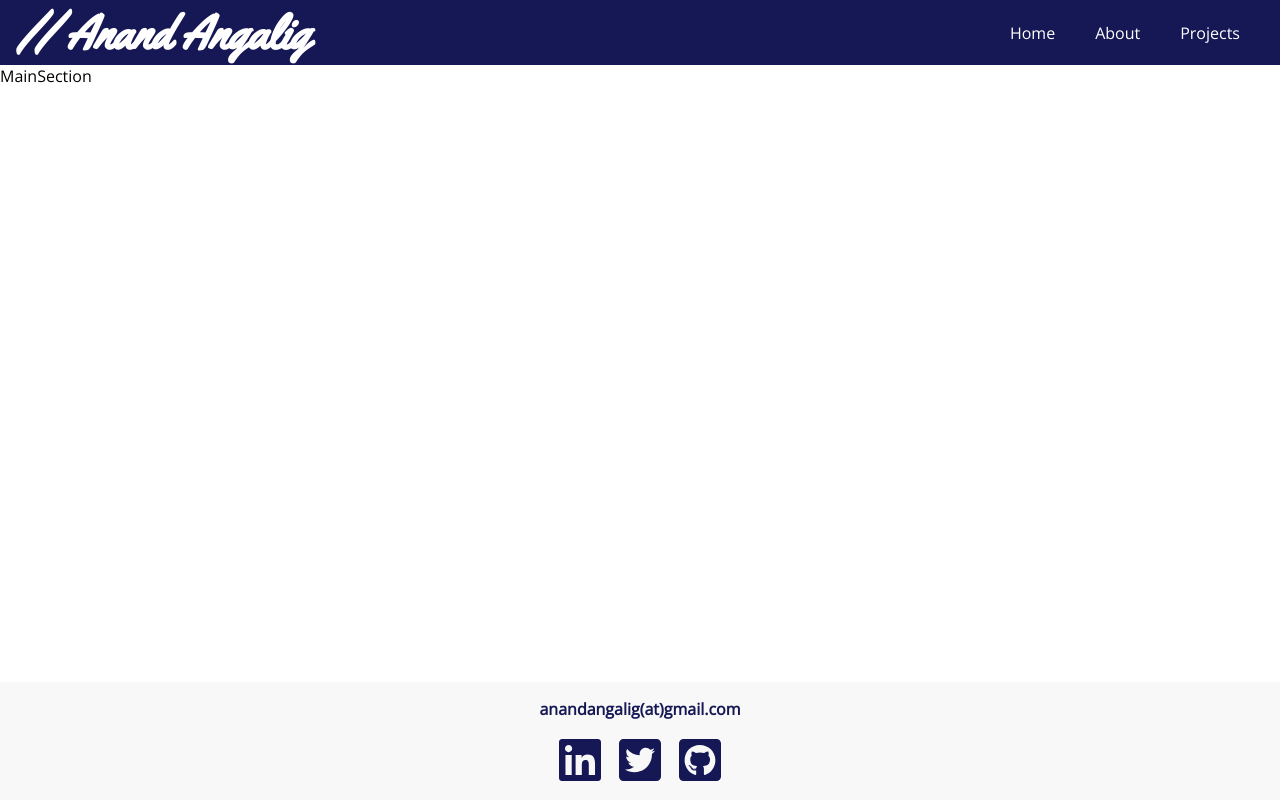
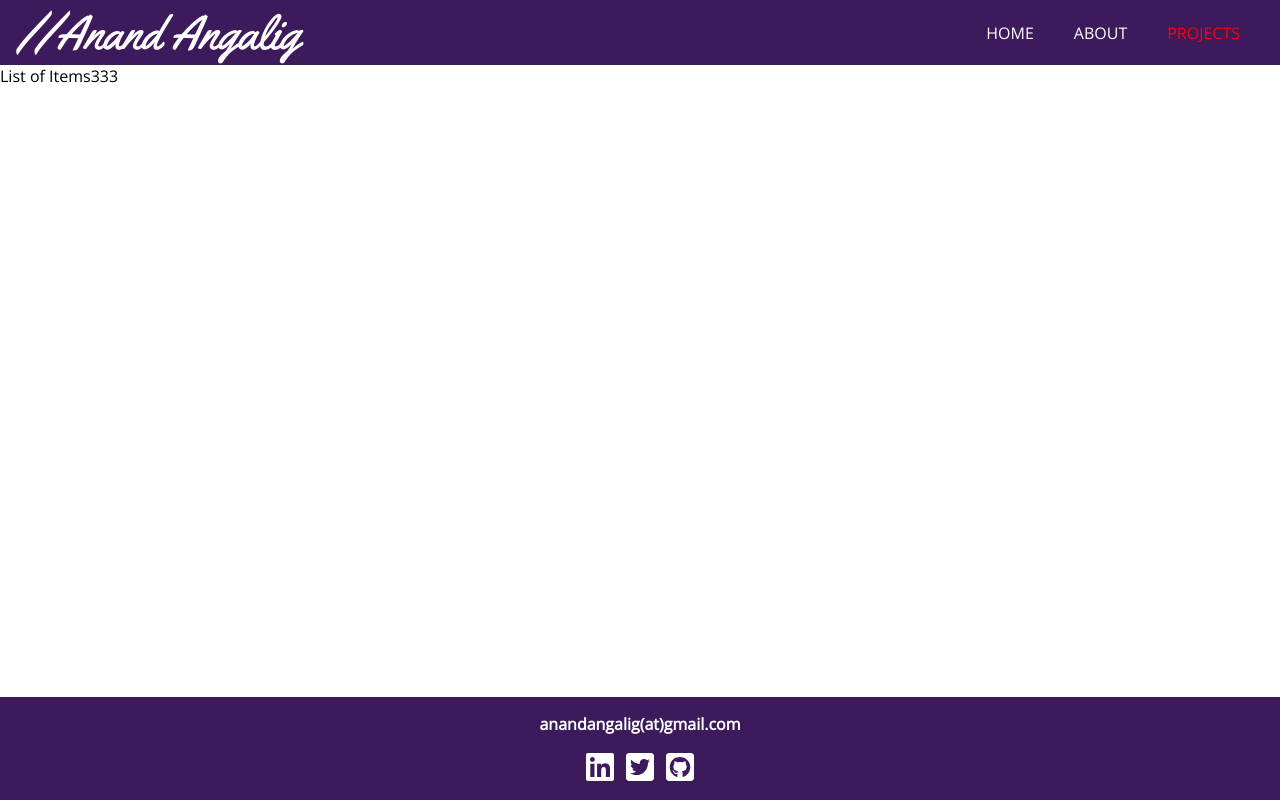
Before and after one commit to anandangalig/portfolio-2019-react, a React (Create React App) app: page /projects in a window 1280 px wide. Built offline with nearby package versions, Linux system fonts and the light colour scheme.

Commit message:
added react-router-dom and connected to nav; some styling

```diff
--- a/package.json
+++ b/package.json
@@ -6,6 +6,7 @@
     "node-sass": "^4.11.0",
     "react": "^16.8.6",
     "react-dom": "^16.8.6",
+    "react-router-dom": "^5.0.0",
     "react-scripts": "3.0.0"
   },
   "scripts": {
--- a/src/assets/styles/_globals.scss
+++ b/src/assets/styles/_globals.scss
@@ -3,12 +3,18 @@ $dark_blue: #161855;
 $dark_grey: #eaeaea;
 $grey: #f8f8f8;
 
+$green: #ccf381;
+$blue: #4831d4;
+
+$purple: #3c1a5b;
+$yellow: #fff748;
+
 // fonts:
 @import url('https://fonts.googleapis.com/css?family=Archivo+Narrow|Julius+Sans+One|Open+Sans|Yellowtail');
-// font-family: 'Julius Sans One', sans-serif;
-// font-family: 'Archivo Narrow', sans-serif;
-// font-family: 'Yellowtail', cursive;
-// font-family: 'Open Sans', sans-serif;
+$julius: 'Julius Sans One', sans-serif;
+$archivo: 'Archivo Narrow', sans-serif;
+$yellowtail: 'Yellowtail', cursive;
+$open_sans: 'Open Sans', sans-serif;
 
 // general:
 body {
@@ -16,6 +22,6 @@ body {
   margin: 0;
   font: {
     size: 16px;
-    family: 'Open Sans', sans-serif;
+    family: $open_sans;
   }
 }
--- a/src/components/Footer/Footer.js
+++ b/src/components/Footer/Footer.js
@@ -8,17 +8,17 @@ const Footer = props => {
       <ul className="footer__social-links">
         <li>
           <a href="#">
-            <i class="fab fa-linkedin fa-3x fa-fw" style={{ color: '#161855' }} />
+            <i class="fab fa-linkedin fa-2x fa-fw" />
           </a>
         </li>
         <li>
           <a href="#">
-            <i class="fab fa-twitter-square fa-3x fa-fw" style={{ color: '#161855' }} />
+            <i class="fab fa-twitter-square fa-2x fa-fw" />
           </a>
         </li>
         <li>
           <a href="#">
-            <i class="fab fa-github-square fa-3x fa-fw" style={{ color: '#161855' }} />
+            <i class="fab fa-github-square fa-2x fa-fw" />
           </a>
         </li>
       </ul>
--- a/src/components/Footer/Footer.scss
+++ b/src/components/Footer/Footer.scss
@@ -2,7 +2,7 @@
 
 .footer {
   grid-area: footer;
-  background-color: $grey;
+  background-color: $purple;
   text-align: center;
   padding: 1em;
   ul {
@@ -12,9 +12,17 @@
   li {
     display: inline;
   }
+  svg {
+    path {
+      fill: white;
+    }
+    &:hover {
+      transform: scale(1.5);
+    }
+  }
   .footer__email {
     margin-bottom: 1em;
-    color: $dark_blue;
+    color: white;
     font-weight: bolder;
   }
 }
--- a/src/components/Header/Header.js
+++ b/src/components/Header/Header.js
@@ -6,7 +6,7 @@ import './Header.scss';
 const Header = props => {
   return (
     <header className="header">
-      <div class="logo">// Anand Angalig</div>
+      <div class="logo">//Anand Angalig</div>
       <div className="menu">
         <MenuDesktop />
         {/* <MenuMobile /> */}
--- a/src/components/Header/Header.scss
+++ b/src/components/Header/Header.scss
@@ -6,7 +6,7 @@
   align-items: center;
   grid-template-areas: 'header1 header2';
   padding: 0 20px;
-  background-color: $dark_blue;
+  background-color: $purple;
   color: white;
 }
 
@@ -14,20 +14,12 @@
   grid-area: header1;
   justify-self: start;
   font: {
-    family: 'Yellowtail', cursive;
+    family: $yellowtail;
     size: 3em;
-    weight: bold;
   }
 }
 
 .menu {
   grid-area: header2;
   justify-self: end;
-  li {
-    display: inline;
-    margin: 20px;
-  }
-  li a {
-    text-decoration: none;
-  }
 }
--- a/src/components/MainSection/MainSection.js
+++ b/src/components/MainSection/MainSection.js
@@ -1,10 +1,13 @@
 import React from 'react';
+import { Route } from 'react-router-dom';
 import './MainSection.scss';
 
 const MainSection = props => {
   return (
     <main className="main">
-      <span>MainSection</span>
+      <Route path="/" exact render={() => <div>List of Items1</div>} />
+      <Route path="/about" exact render={() => <div>List of Items22</div>} />
+      <Route path="/projects" exact render={() => <div>List of Items333</div>} />
     </main>
   );
 };
--- a/src/components/MenuDesktop/MenuDesktop.js
+++ b/src/components/MenuDesktop/MenuDesktop.js
@@ -1,12 +1,26 @@
 import React from 'react';
+import { NavLink } from 'react-router-dom';
+import './MenuDesktop.scss';
 
 const MenuDesktop = props => {
   return (
     <nav className="menu__desktop">
       <ul>
-        <li>Home</li>
-        <li>About</li>
-        <li>Projects</li>
+        <li>
+          <NavLink exact to="/">
+            HOME
+          </NavLink>
+        </li>
+        <li>
+          <NavLink exact to="/about">
+            ABOUT
+          </NavLink>
+        </li>
+        <li>
+          <NavLink exact to="/projects">
+            PROJECTS
+          </NavLink>
+        </li>
       </ul>
     </nav>
   );
--- a/src/components/MenuDesktop/MenuDesktop.scss
+++ b/src/components/MenuDesktop/MenuDesktop.scss
@@ -0,0 +1,13 @@
+.menu__desktop {
+  li {
+    display: inline;
+    margin: 20px;
+  }
+  li a {
+    text-decoration: none;
+    color: white;
+    &.active {
+      color: red;
+    }
+  }
+}
--- a/src/index.js
+++ b/src/index.js
@@ -1,5 +1,11 @@
 import React from 'react';
 import ReactDOM from 'react-dom';
+import { BrowserRouter } from 'react-router-dom';
 import App from './components/App/App';
 
-ReactDOM.render(<App />, document.querySelector('#root'));
+ReactDOM.render(
+  <BrowserRouter>
+    <App />
+  </BrowserRouter>,
+  document.querySelector('#root'),
+);
```
Also changed, not shown: public/index.html (+0 -23 lines), 1 other file (tests, documents, lock files or other folders).
